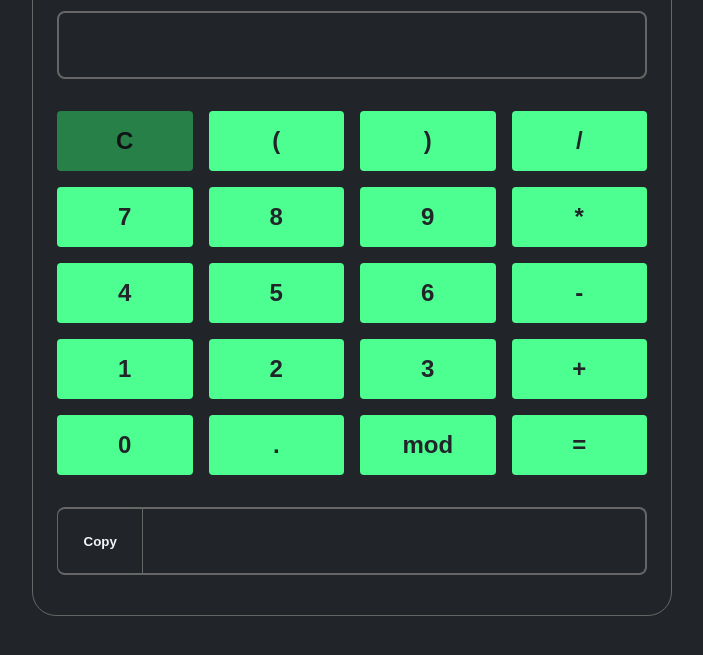
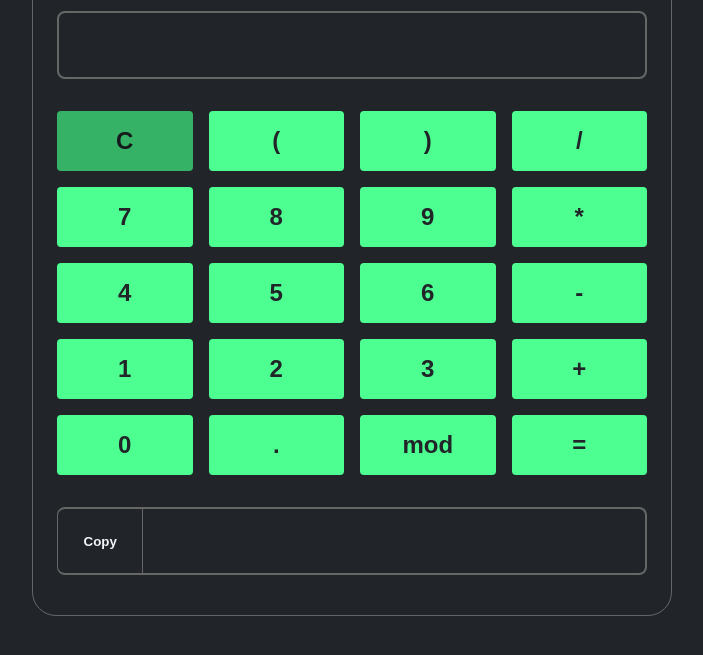
Before and after one commit to Pvictor01/learn-js, a plain HTML site: page JS-IV/exercicio-modularizandoAplicacao/index.html in a window 1280 px wide. In both pictures the pointer is over the button 412 px from the left and 280 px from the top of the page. Shown: the part 139-794 px from the top of the page, without its empty margins (288-991 px from the left). Drawn offline with Linux system fonts and the light colour scheme.

Commit message:
Exercicio Modularizando codigo, alterando brilho dos botoes

```diff
--- a/JS-IV/exercicio-modularizandoAplicacao/index.css
+++ b/JS-IV/exercicio-modularizandoAplicacao/index.css
@@ -83,7 +83,7 @@ input {
 }
 
 #keys button:hover {
-  filter: brightness(0.5);
+  filter: brightness(0.7);
 }
 
 #result {
```
